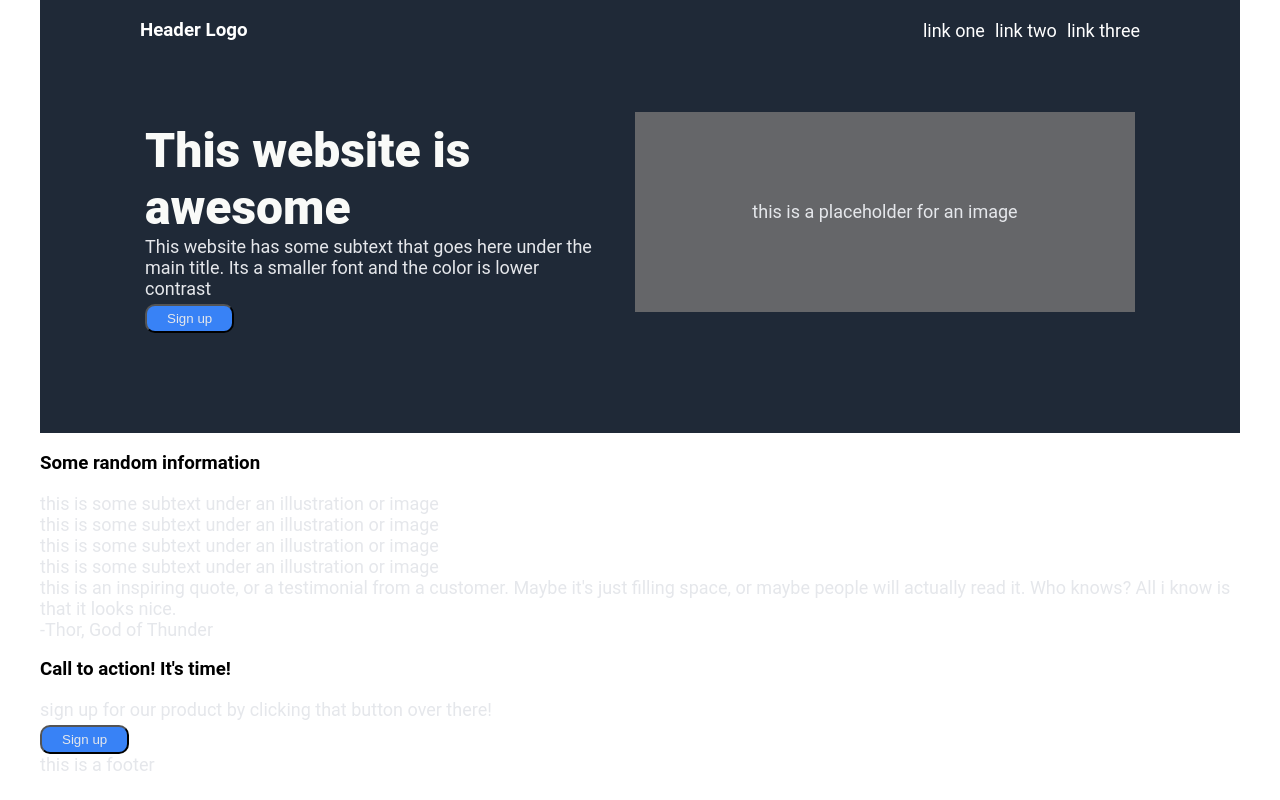
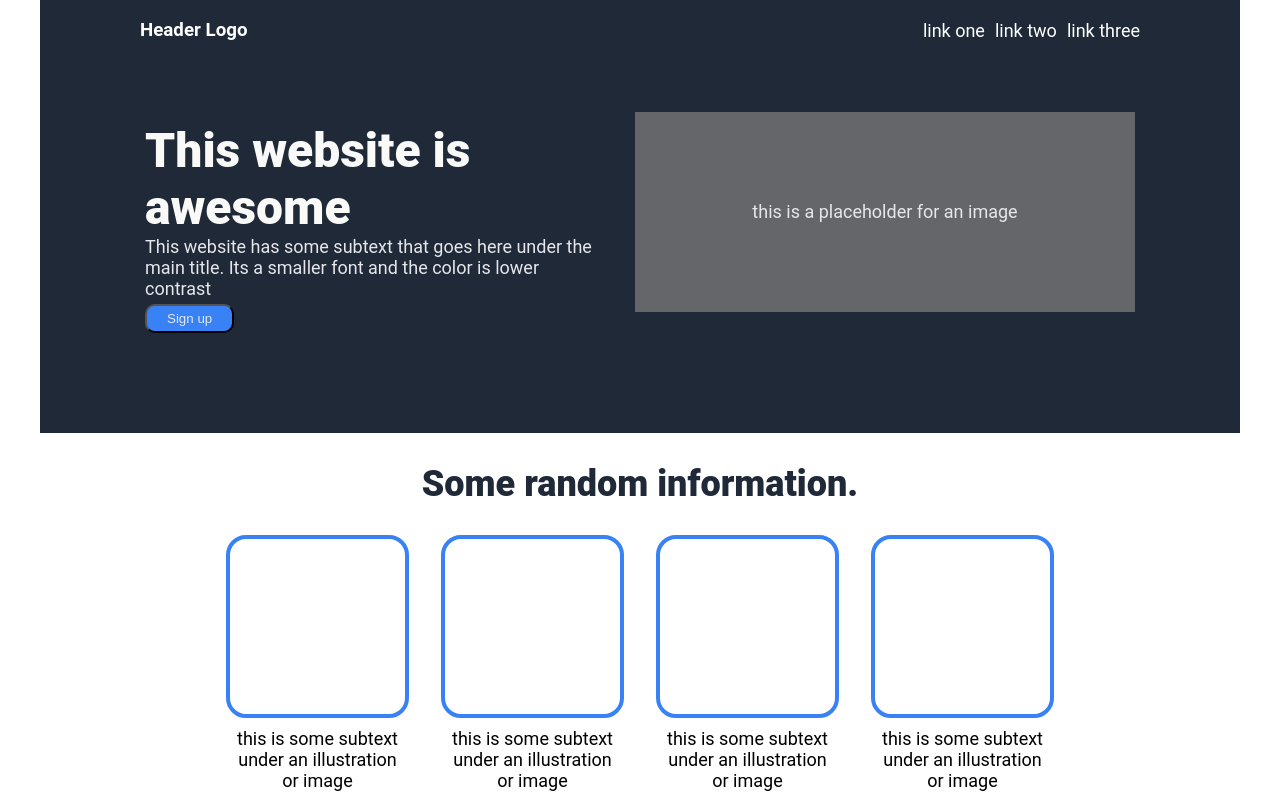
Before and after one commit to prettyrad-wav/odin-landing-page, a plain HTML site: page index.html in a window 1280 px wide. Shown: the top 800 px of the page. Drawn offline with Linux system fonts and the light colour scheme; a web font is replaced by a local one.

Commit message:
Style information section

```diff
--- a/css/style.css
+++ b/css/style.css
@@ -72,6 +72,12 @@ h1 {
     margin-bottom: 0;
 }
 
+h2 {
+    font-size: 36px;
+    color: #1f2937;
+    font-weight: 900;
+}
+
 p {
    color: #e5e7eb;
    font-size: 18px;
@@ -87,3 +93,39 @@ button {
     cursor: pointer;
 
 }
+
+.info-section {
+    display: flex;
+    flex-direction: column;
+    align-items: center;
+}
+
+.info-boxes {
+    display: flex;
+    justify-content: center;
+    gap: 40px;
+    margin-bottom: 100px;
+}
+
+.info-text {
+    font-size: 18px;
+    color: #000;
+    text-align: center;
+}
+
+.box {
+    width: 175px;
+    height: 175px;
+    border-style: solid;
+    border-width: 4px;
+    border-color: #3882F6;
+    border-radius: 20px;
+    margin-bottom: 10px;
+}
+
+.info {
+    display: flex;
+    flex-direction: column;
+    align-items: center;
+    width: 175px;
+}
--- a/index.html
+++ b/index.html
@@ -27,27 +27,27 @@
             </div>
         </div>
         <div class="info-section">
-            <h3>Some random information</h3>
+            <h2>Some random information.</h2>
             <div class="info-boxes">
 
                 <div class="info">
                     <div class="box"></div>
-                    <p>this is some subtext under an illustration or image</p>
+                    <p class="info-text">this is some subtext under an illustration or image</p>
                 </div>
 
                 <div class="info">
                     <div class="box"></div>
-                    <p>this is some subtext under an illustration or image</p>
+                    <p class="info-text">this is some subtext under an illustration or image</p>
                 </div>
 
                 <div class="info">
                     <div class="box"></div>
-                    <p>this is some subtext under an illustration or image</p>
+                    <p class="info-text">this is some subtext under an illustration or image</p>
                 </div>
 
                 <div class="info">
                     <div class="box"></div>
-                    <p>this is some subtext under an illustration or image</p>
+                    <p class="info-text">this is some subtext under an illustration or image</p>
                 </div>
 
             </div>
```
